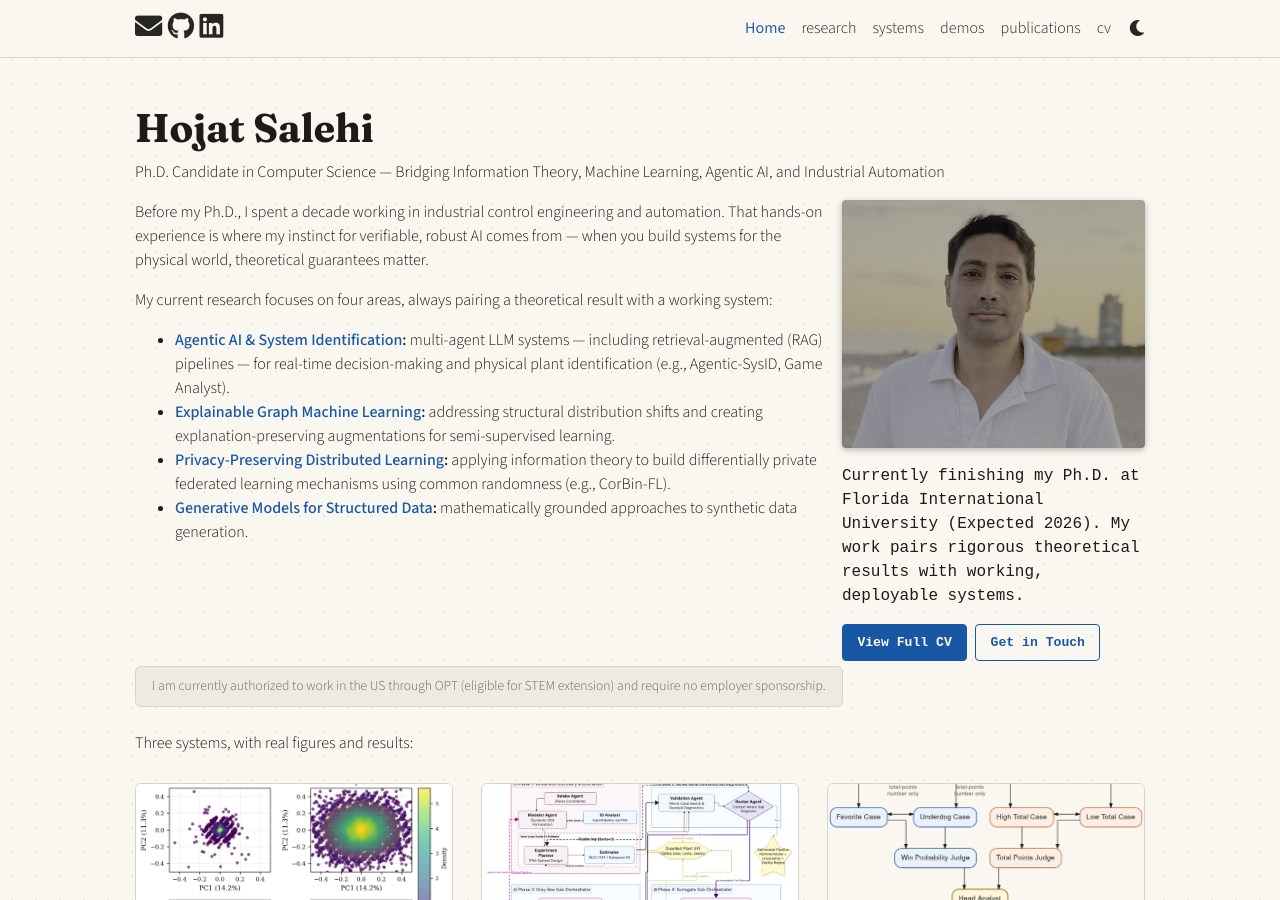
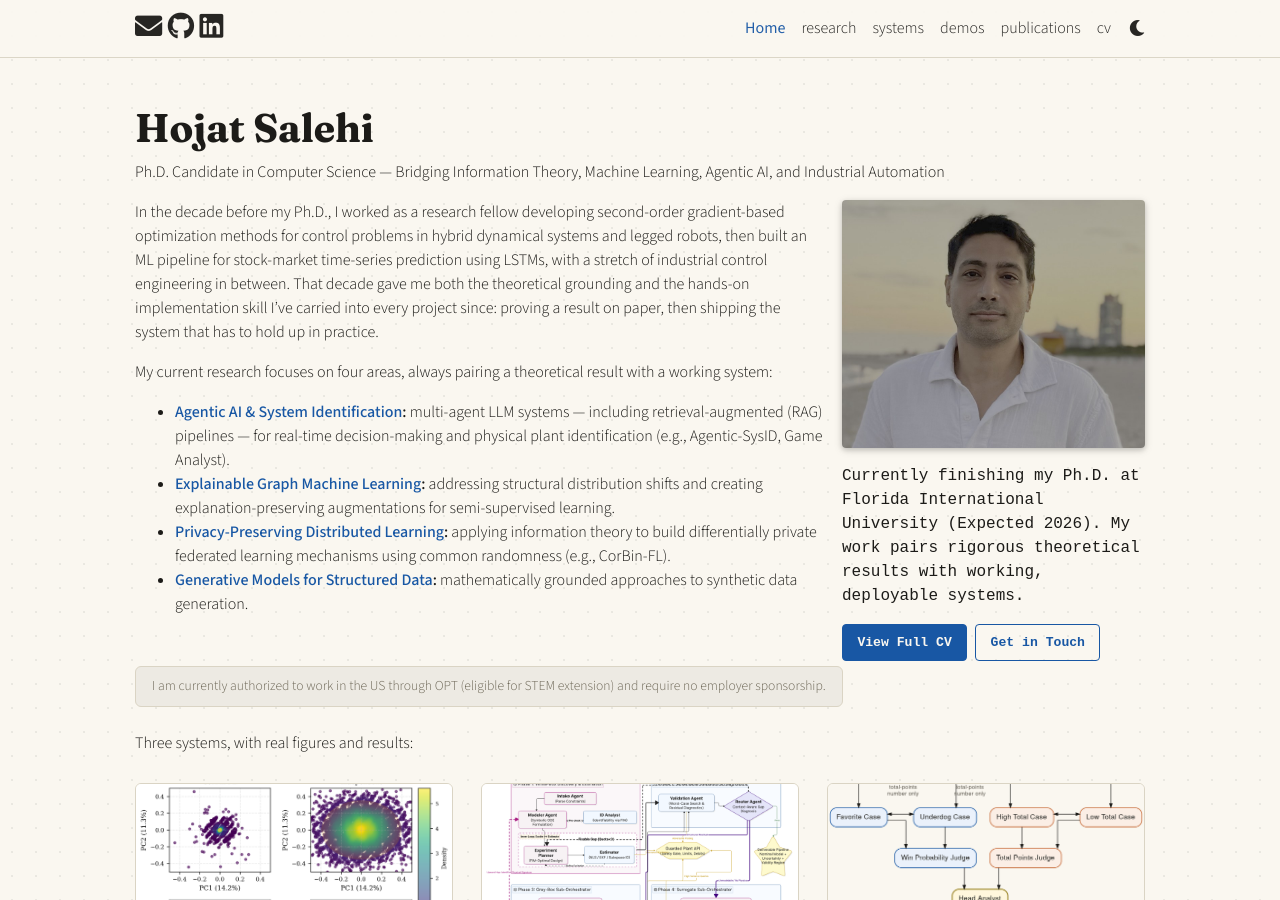
Before and after one commit to Hojat-Salehi/Hojat-Salehi.github.io, a Jekyll site: the page built from _pages/about.md, in a window 1280 px wide and 900 px high. Built offline with Jekyll 4.4.1, drawn with Linux system fonts in a browser that asks for light colours; a style sheet for code colours, icons or effects is not loaded.

Commit message:
Rewrite Home page background paragraph: pre-PhD optimization/ML work, not control-engineering framing

```diff
--- a/_pages/about.md
+++ b/_pages/about.md
@@ -22,7 +22,7 @@ social: true
 ---
 
 <!-- DRAFT-COPY -->
-Before my Ph.D., I spent a decade working in industrial control engineering and automation. That hands-on experience is where my instinct for verifiable, robust AI comes from — when you build systems for the physical world, theoretical guarantees matter.
+In the decade before my Ph.D., I worked as a research fellow developing second-order gradient-based optimization methods for control problems in hybrid dynamical systems and legged robots, then built an ML pipeline for stock-market time-series prediction using LSTMs, with a stretch of industrial control engineering in between. That decade gave me both the theoretical grounding and the hands-on implementation skill I've carried into every project since: proving a result on paper, then shipping the system that has to hold up in practice.
 
 <!-- DRAFT-COPY -->
 My current research focuses on four areas, always pairing a theoretical result with a working system:
```
Also changed, not shown: NOTES.md (+3 -0 lines).
